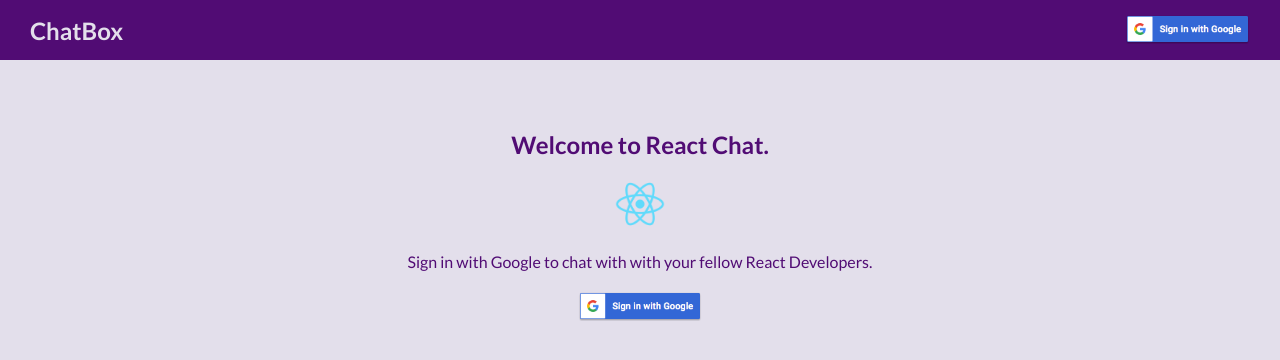
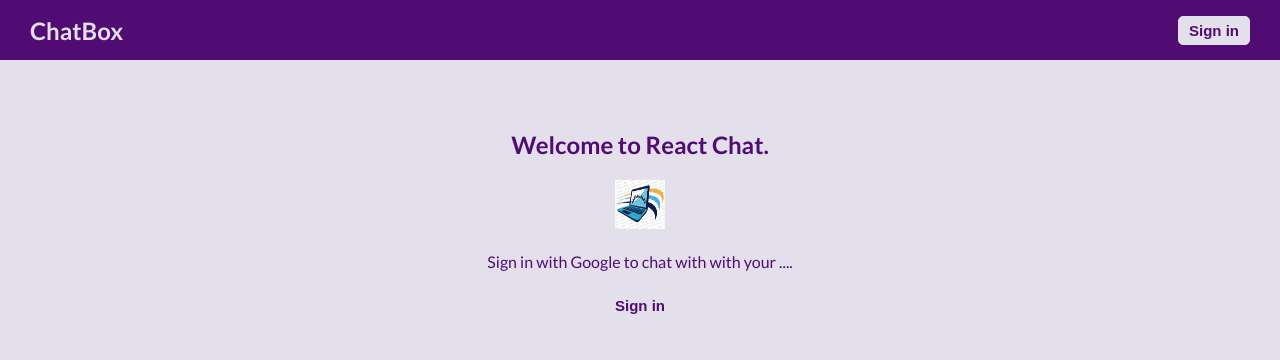
Before and after one commit to rabayarabu/react-chat-app, a React (Create React App) app: page / in a window 1280 px wide. Shown: the top 360 px of the page. Built offline with nearby package versions, Linux system fonts and the light colour scheme; no server answers.

Commit message:
Change sign in out button

```diff
--- a/src/App.css
+++ b/src/App.css
@@ -50,13 +50,15 @@ input {
   z-index: 1;
 }
 .sign-in {
-  border: none;
-  background-color: transparent;
+  padding: 5px 10px;
+  border-radius: 5px;
+  color: var(--color-light-blue);
+  border: 1px solid var(--color-dark-blue);
+  background-color: var(--color-dark-blue);
+  font-size: 15px;
+  font-weight: 600;
 }
-.sign-in > img {
-  height: 30px;
-  width: auto;
-}
+
 .sign-out {
   padding: 5px 10px;
   border-radius: 5px;
--- a/src/components/NavBar.js
+++ b/src/components/NavBar.js
@@ -1,5 +1,4 @@
 import React from "react";
-import GoogleSignin from "../img/btn_google_signin_dark_pressed_web.png";
 import { auth } from "../firebase.js";
 import { useAuthState } from "react-firebase-hooks/auth";
 import { GoogleAuthProvider, signInWithRedirect } from "firebase/auth";
@@ -21,13 +20,11 @@ const NavBar = () => {
           Sign Out
         </button>
       ) : (
-        <button className="sign-in">
-          <img
+        <button className="sign-in"
             onClick={googleSignIn}
-            src={GoogleSignin}
             alt="sign in with google"
-            type="button"
-          />
+            type="button">
+              Sign in
         </button>
       )}
     </nav>
--- a/src/components/Welcome.js
+++ b/src/components/Welcome.js
@@ -1,7 +1,7 @@
 import React from "react";
-import GoogleSignin from "../img/btn_google_signin_dark_pressed_web.png";
 import { auth } from "../firebase";
 import { GoogleAuthProvider, signInWithRedirect } from "firebase/auth";
+import logo from '../img/logo.png';
 
 const Welcome = () => {
   const googleSignIn = () => {
@@ -12,16 +12,14 @@ const Welcome = () => {
   return (
     <main className="welcome">
       <h2>Welcome to React Chat.</h2>
-      <img src="/logo512.png" alt="ReactJs logo" width={50} height={50} />
-      <p>Sign in with Google to chat with with your fellow React Developers.</p>
-      <button className="sign-in">
-        <img
-          onClick={googleSignIn}
-          src={GoogleSignin}
-          alt="sign in with google"
-          type="button"
-        />
-      </button>
+      <img src={logo} alt="logo" width={50} height={50} />
+      <p>Sign in with Google to chat with with your ....</p>
+      <button className="sign-in"
+            onClick={googleSignIn}
+            alt="sign in with google"
+            type="button">
+              Sign in
+        </button>
     </main>
   );
 };
```
Also changed, not shown: src/img/btn_google_signin_dark_pressed_web.png (deleted), src/img/logo.png (added).
